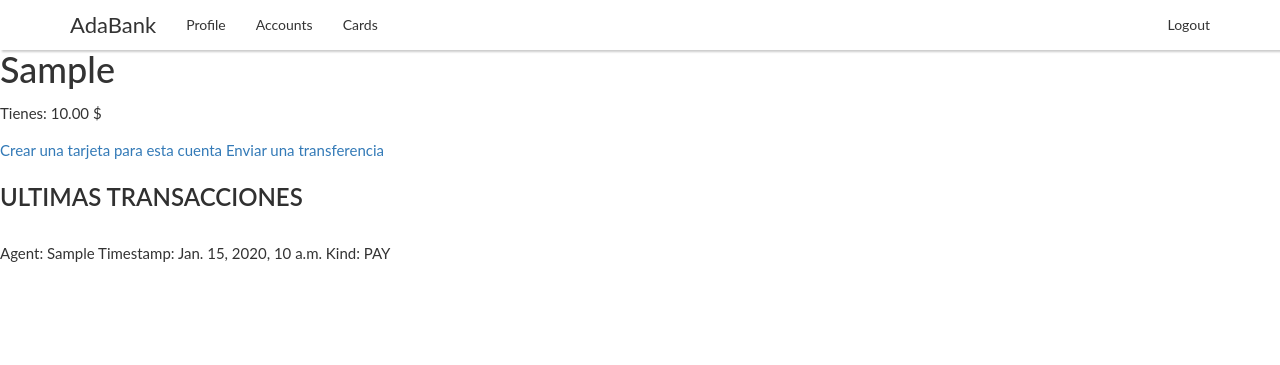
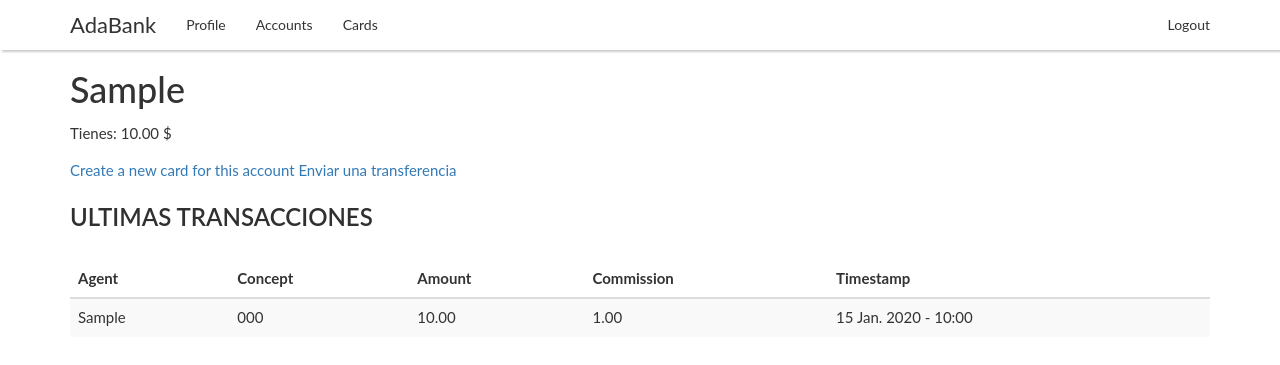
Before and after one commit to jdabrante/adabank, a Django app: page /account/detail/1/ in a window 1280 px wide. Shown: the top 365 px of the page. Run offline with Django 4.2, Linux system fonts and the light colour scheme; a user stored in the database is signed in; tables that the repository leaves empty hold one stand-in row (values such as "Sample post"); some libraries are stand-ins or nearby versions.

Commit message:
Fixed transaction issues

```diff
--- a/bank/account/forms.py
+++ b/bank/account/forms.py
@@ -2,8 +2,8 @@ from django import forms
 
 from .models import Account, Card
 
+# Alguna manera de refactorizar esto
 
-# Alguna manera de refactorizar esto
 
 class AccountCreationForm(forms.ModelForm):
     password = forms.CharField(label='Password', widget=forms.PasswordInput)
@@ -15,6 +15,7 @@ class AccountCreationForm(forms.ModelForm):
 
 class CardCreationForm(forms.ModelForm):
     password = forms.CharField(label='Password', widget=forms.PasswordInput)
+
     class Meta:
         model = Card
-        fields = ['alias', 'account']
+        fields = ['alias']
--- a/bank/account/templates/account/card/detail.html
+++ b/bank/account/templates/account/card/detail.html
@@ -11,5 +11,6 @@
 <div class="django">
     <h1>{{ card.alias|default:card.code }}</h1>
     <p>Tarjeta asociada a {{ card.account.alias|default:card.account.code }}</p>
+    <a href="{% url 'account:status' card.id%}"> {% if card.status == "BLK"%}Unlock {% else %}Block{% endif %}</a>
 </div>
 {% endblock %}
--- a/bank/account/templates/account/card/list.html
+++ b/bank/account/templates/account/card/list.html
@@ -14,8 +14,5 @@
         <h5>{{ card.alias|default:card.code }}</h5>
         <a href="{{ card.get_absolute_url }}">Ir a la tarjeta</a>
     {% endfor %}
-
-    <h5>Crear nueva tarjeta</h5>
-    <a href="{% url 'account:card_create' %}">Crear tarjeta</a>
 </div>
 {% endblock %}
--- a/bank/account/templates/account/detail.html
+++ b/bank/account/templates/account/detail.html
@@ -8,20 +8,49 @@
 {% endblock nav %}
 
 {% block content %}
+<div class="container">
 <div class="django">
     <h1>{{ account.alias|default:account.code }}</h1>
     <p>Tienes: {{ account.balance }} $</p>
-    <a href="{% url 'account:card_create' %}">Crear una tarjeta para esta cuenta</a>
+    <a href="{% url 'account:card_create' account.id%}">Create a new card for this account</a>
     <a href="{% url 'adabank:transfer_outcoming' account.id %}">Enviar una transferencia</a>
     <h2>Ultimas transacciones</h2>
-    {% for transaction in transactions %}
-        {% if transaction.kind == "PAY" %}
-            <p>Agent: {{ transaction.agent }} Timestamp: {{ transaction.timestamp }} Kind: {{ transaction.kind }}<p>
-        {% elif  transaction.kind == "INC" %}
-            <p>Agent: {{ transaction.agent }} Timestamp: {{ transaction.timestamp }} Kind: {{ transaction.kind}}</p>
-        {% else %}
-            <p>Agent: {{ transaction.agent }} Timestamp: {{ transaction.timestamp }} Kind: {{ transaction.kind}}</p>
-        {% endif %}
-    {% endfor %}
+
+
+
+    <div class="table-responsive">
+        <table class="table table-striped">
+            <thead>
+                <tr>
+                  <th>Agent</th>
+                  <th>Concept</th>
+                  <th>Amount</th>
+                  <th>Commission</th>
+                  <th>Timestamp</th>
+                </tr>
+            </thead>
+            <tbody>
+                {% for transaction in transactions %}
+                    <tr>
+                        <td>{{ transaction.agent }}</td>
+                        <td>{{ transaction.concept }}</td>
+                        <td>{{ transaction.amount }}</td>
+                        <td>{{ transaction.commission }}</td>
+                        <td>{{ transaction.timestamp|date:"d N Y - H:i"}}</td>
+                    </tr>
+                {% endfor %}
+            </tbody>
+        </div>
+    </div>
 </div>
 {% endblock %}
+
+
+{% comment %} agent = models.CharField(max_length=200)
+concept = models.CharField(max_length=50)
+timestamp = models.DateTimeField(auto_now_add=True)
+amount = models.DecimalField(max_digits=10, decimal_places=2)
+kind = models.CharField(max_length=3, choices=Type.choices)
+account = models.ForeignKey(Account, related_name="transactions", on_delete=models.CASCADE)
+card = models.ForeignKey(Card, related_name="transactions", on_delete=models.CASCADE, null=True)
+commission = models.DecimalField(max_digits=10, decimal_places=2) {% endcomment %}
--- a/bank/account/urls.py
+++ b/bank/account/urls.py
@@ -8,7 +8,8 @@ urlpatterns = [
     path('create/', views.create_account, name='create'),
     path('list/', views.account_list, name='account_list'),
     path('detail/<int:account_id>/', views.account_detail, name='account_detail'),
-    path('card/create/', views.card_create, name='card_create'),
+    path('card/create/<int:account_id>', views.card_create, name='card_create'),
     path('card/list/', views.card_list, name='card_list'),
     path('card/detail/<int:card_id>/', views.card_detail, name='card_detail'),
+    path('status/<int:card_id>', views.change_status_card, name='status'),
 ]
--- a/bank/account/views.py
+++ b/bank/account/views.py
@@ -5,8 +5,11 @@ from django.http import HttpRequest, HttpResponse
 from django.shortcuts import get_object_or_404, render
 
 from .forms import AccountCreationForm, CardCreationForm
-from .models import Account, Card
+from .models import Account, Card, Status
 from .utils import pin_generator
+
+CARD_CHAR_ID = 'C'
+ACCOUNT_CHAR_ID = 'A'
 
 
 @login_required
@@ -35,17 +38,20 @@ def account_list(request: HttpRequest) -> HttpResponse:
 def account_detail(request: HttpRequest, account_id: int) -> HttpResponse:
     account = get_object_or_404(Account, id=account_id)
     transactions = account.transactions.all()[:10]
-    return render(request, "account/detail.html", {"account": account, "transactions": transactions})
+    return render(
+        request, "account/detail.html", {"account": account, "transactions": transactions}
+    )
 
 
 @login_required
-def card_create(request: HttpRequest) -> HttpResponse:
+def card_create(request: HttpRequest, account_id) -> HttpResponse:
     if request.method == "POST":
         card_form = CardCreationForm(request.POST)
         if card_form.is_valid():
             cd = card_form.cleaned_data
             if request.user.check_password(cd["password"]):
-                new_card = Card(account=cd["account"], alias=cd["alias"])
+                account = get_object_or_404(Account, id=account_id)
+                new_card = Card(account=account, alias=cd["alias"])
                 pin = pin_generator()
                 new_card.pin = make_password(pin)
                 new_card.save()
@@ -69,3 +75,17 @@ def card_list(request: HttpRequest) -> HttpResponse:
 def card_detail(request: HttpRequest, card_id: int) -> HttpResponse:
     card = get_object_or_404(Card, id=card_id)
     return render(request, "account/card/detail.html", {"card": card})
+
+
+@login_required
+def change_status_card(request: HttpRequest, card_id: int) -> HttpResponse:
+    card = get_object_or_404(Card, id=card_id)
+    card.status = Status.BLOCKED if card.status == Status.ACTIVE else Status.ACTIVE
+    card.save()
+    return render(
+        request,
+        'account/change_status.html',
+        dict(
+            card=card,
+        ),
+    )
--- a/bank/bank/settings.py
+++ b/bank/bank/settings.py
@@ -27,7 +27,7 @@ SECRET_KEY = "django-insecure-43%3)w@ycfqz&h&4zurj@9d*&7j*1pushgi3*^ddp004rl_@%x
 # SECURITY WARNING: don't run with debug turned on in production!
 DEBUG = True
 
-# ALLOWED_HOSTS = []
+ALLOWED_HOSTS = ['dsw.pc17.aula109', '127.0.0.1']
 
 # INTERNAL_IPS = ["10.109.18.40"]
 
@@ -132,7 +132,7 @@ STATIC_URL = "static/"
 
 DEFAULT_AUTO_FIELD = "django.db.models.BigAutoField"
 
-LOGIN_REDIRECT_URL = "dashboard"
+LOGIN_REDIRECT_URL = "index"
 LOGIN_URL = "login"
 LOGOUT_URL = "logout"
 
--- a/bank/bank/urls.py
+++ b/bank/bank/urls.py
@@ -19,11 +19,14 @@ from django.conf.urls.static import static
 from django.contrib import admin
 from django.urls import include, path
 
+from transaction import views
+
 urlpatterns = [
     path("", include("client.urls")),
+    path("payment/", views.payment, name="payment"),
     path("admin/", admin.site.urls),
     path("account/", include("account.urls", namespace="account")),
-    path("adabank/", include("transaction.urls", namespace="adabank")),
+    path("transfer/", include("transaction.urls", namespace="transfer")),
     path("__debug__/", include("debug_toolbar.urls")),
 ]
 
--- a/bank/client/templates/client/index.html
+++ b/bank/client/templates/client/index.html
@@ -74,7 +74,7 @@
     <div class="row slideanim">
         <div class="col-md-4 col-sm-12 col-12 card-container">
             <div class="card">
-                <a href="{% url 'account:card_create' %}">
+                <a href="#">
                     <div class="our-card standard">
                         <div class="card-logo"><img src="{% static 'img/adabank_logo.svg' %}" alt="Visa"></div>
                         <div class="card-name">AdaBank</div>
@@ -90,7 +90,7 @@
         </div>
         <div class="col-md-4 col-sm-12 col-12 card-container">
             <div class="card">
-                <a href="{% url 'account:card_create' %}">
+                <a href="#">
                     <div class="our-card plus">
                         <div class="card-logo"><img src="{% static 'img/adabank_logo.svg' %}" alt="Visa"></div>
                         <div class="card-name">AdaBank</div>
@@ -106,7 +106,7 @@
         </div>
         <div class="col-md-4 col-sm-12 col-12 card-container">
             <div class="card">
-                <a href="{% url 'account:card_create' %}">
+                <a href="#">
                     <div class="our-card premium">
                         <div class="card-logo"><img src="{% static 'img/adabank_logo.svg' %}" alt="Visa"></div>
                         <div class="card-name">AdaBank</div>
--- a/bank/client/templates/client/profile.html
+++ b/bank/client/templates/client/profile.html
@@ -6,7 +6,7 @@ Profile | AdaBank
 {% endblock %}
 {% block content %}
 <img {% if profile.avatar %} src="{% thumbnail profile.avatar 180x180 %}"{% else %} src="{% static "img/default_avatar.jpg" %}" class="default-img" {% endif %} alt="profile image" />
-<h1>{{ profile.user.full_name }}</h1>
+<h1>{{ profile.user.get_full_name|upper }}</h1>
 <ul>
   <li>{{ profile.identification }}</li>
   <li>{{ profile.user.email }}</li>
--- /dev/null
+++ b/bank/output.html
@@ -0,0 +1 @@
+Los datos de la operación son incorrectos
--- a/bank/transaction/urls.py
+++ b/bank/transaction/urls.py
@@ -5,7 +5,6 @@ from . import views
 app_name = "adabank"
 
 urlpatterns = [
-    path("payment/", views.payment, name="payment"),
     path("incoming/", views.transfer_incoming, name="transfer_incoming"),
     path(
         "outcoming/<int:account_id>",
```
Also changed, not shown: bank/account/templates/account/change_status.html (added, +7 -0 lines), bank/transaction/models.py (+3 -8 lines), bank/transaction/views.py (+10 -16 lines).
